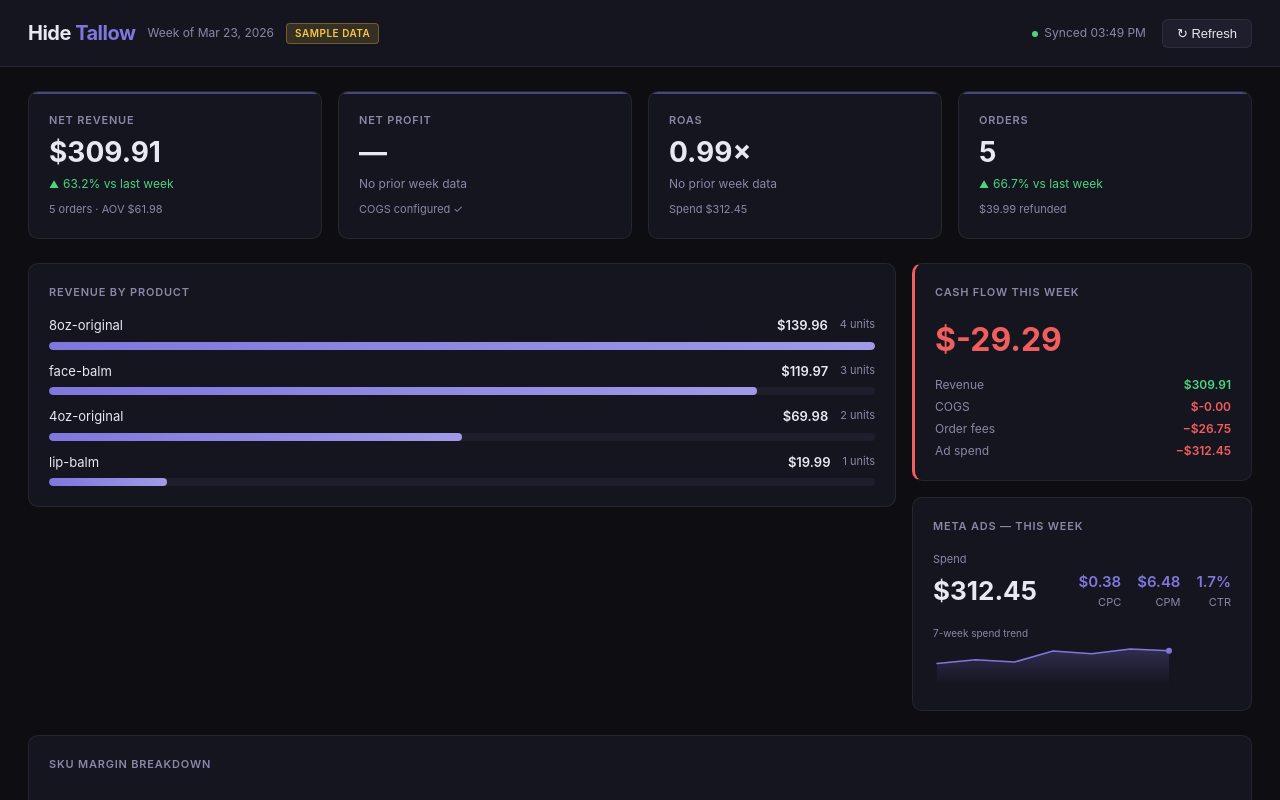
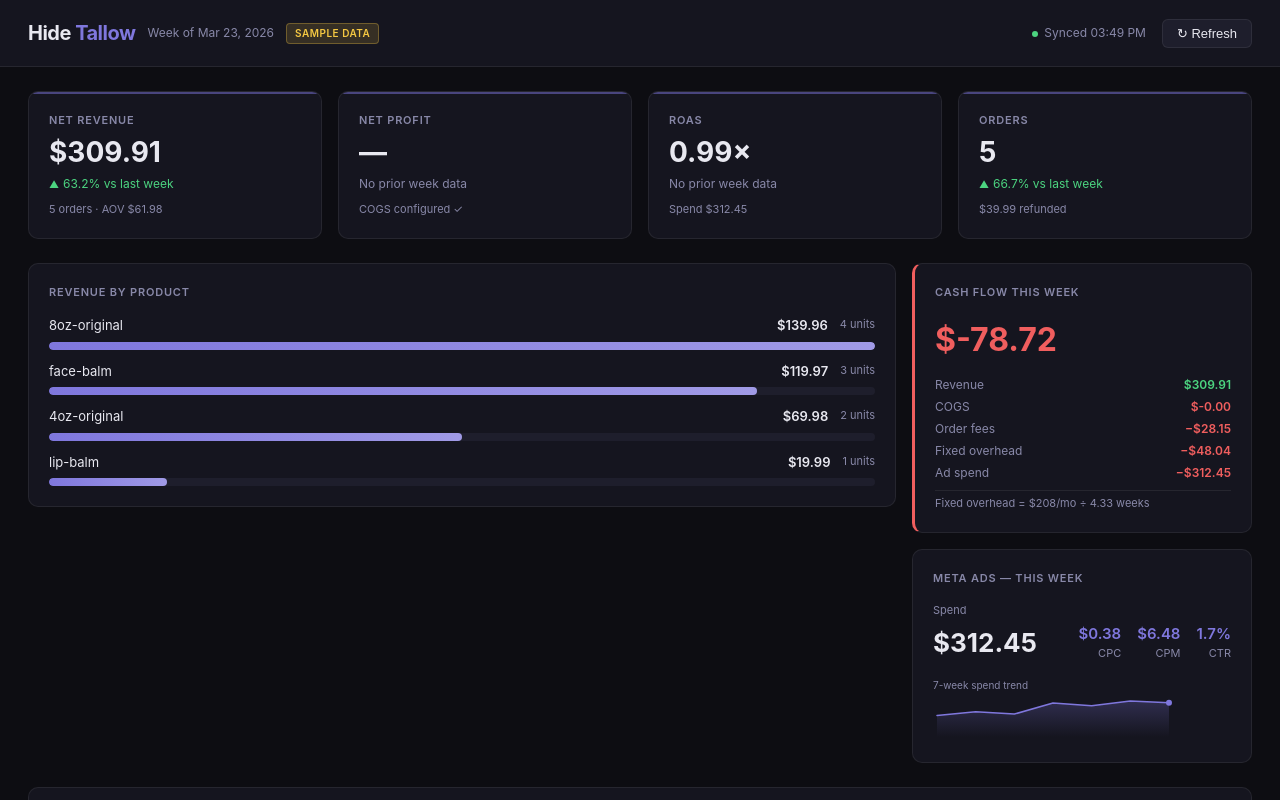
Before and after one commit to carminedicesare/tallow-dashboard, a React (Vite) app: page / in a window 1280 px wide. Shown: the top 800 px of the page. Built offline with nearby package versions, Linux system fonts and the light colour scheme; no server answers.

Commit message:
Add monthly fixed costs (3PL mgmt , storage , Shopify ), show in cash flow

```diff
--- a/src/App.jsx
+++ b/src/App.jsx
@@ -2,6 +2,7 @@ import { useState, useEffect, useCallback, useRef } from 'react'
 import { getShopifyData } from './services/shopifyService.js'
 import { getMetaData }    from './services/metaService.js'
 import { askClaude }      from './services/claudeService.js'
+import { MONTHLY_FIXED }  from './cogsConfig.js'
 
 // ─── Constants ────────────────────────────────────────────────────────────────
 const CACHE_KEY    = 'tallow_dashboard_cache'
@@ -388,9 +389,13 @@ export default function App() {
   const orderChange    = pctChange(curr?.orderCount, prev?.orderCount)
   const netProfitChange = pctChange(curr?.netProfit, prev?.netProfit)
 
-  // Cash flow = net revenue - all costs (COGS + order fees) - ad spend
+  // Weekly fixed costs (monthly ÷ 4.33 weeks)
+  const totalMonthlyFixed = Object.values(MONTHLY_FIXED).reduce((s, v) => s + v, 0)
+  const weeklyFixed = totalMonthlyFixed / 4.33
+
+  // Cash flow = net revenue - all costs (COGS + order fees + fixed overhead) - ad spend
   const cashFlow = curr
-    ? curr.netRevenue - curr.totalAllCosts - (metaData?.spend || 0)
+    ? curr.netRevenue - curr.totalAllCosts - (metaData?.spend || 0) - weeklyFixed
     : null
 
   // ── Render ─────────────────────────────────────────────────────────────────
@@ -489,16 +494,20 @@ export default function App() {
                 </div>
                 <div className="cash-flow-sub" style={{ marginTop: 12, display: 'flex', flexDirection: 'column', gap: 4 }}>
                   {[
-                    { label: 'Revenue',    val: curr.netRevenue,      color: 'var(--green)' },
-                    { label: 'COGS',       val: -curr.totalCOGS,      color: 'var(--red)' },
-                    { label: 'Order fees', val: -curr.totalOrderFees,  color: 'var(--red)' },
-                    { label: 'Ad spend',   val: -(metaData?.spend||0), color: 'var(--red)' },
+                    { label: 'Revenue',          val: curr.netRevenue,       color: 'var(--green)' },
+                    { label: 'COGS',             val: -curr.totalCOGS,       color: 'var(--red)' },
+                    { label: 'Order fees',       val: -curr.totalOrderFees,  color: 'var(--red)' },
+                    { label: 'Fixed overhead',   val: -weeklyFixed,          color: 'var(--red)' },
+                    { label: 'Ad spend',         val: -(metaData?.spend||0), color: 'var(--red)' },
                   ].map(({ label, val, color }) => (
                     <div key={label} style={{ display: 'flex', justifyContent: 'space-between', fontSize: 12 }}>
                       <span style={{ color: 'var(--text-dim)' }}>{label}</span>
                       <span style={{ color, fontWeight: 600 }}>{val < 0 ? `−${fmt(Math.abs(val), 2)}` : fmt(val, 2)}</span>
                     </div>
                   ))}
+                  <div style={{ borderTop: '1px solid var(--border)', marginTop: 4, paddingTop: 4, display: 'flex', justifyContent: 'space-between', fontSize: 11, color: 'var(--text-dim)' }}>
+                    <span>Fixed overhead = ${totalMonthlyFixed}/mo ÷ 4.33 weeks</span>
+                  </div>
                 </div>
               </div>
 
--- a/src/cogsConfig.js
+++ b/src/cogsConfig.js
@@ -61,37 +61,38 @@ export const COGS = {
     category: 'On The Go Tin',
   },
 
-  // ── Daily Bar ──────────────────────────────────────────────────────────────
+  // ── Daily Bar ($5.00 manufacturing flat rate from producer) ──────────────
   'DailyBar_Lavender': {
     name: 'Daily Bar — Lavender',
-    unitCost: 4.05,
+    unitCost: 5.00,
     price: 15.00,
     category: 'Daily Bar',
   },
   'DailyBar_Lemongrass': {
     name: 'Daily Bar — Lemongrass',
-    unitCost: 4.05,
+    unitCost: 5.00,
     price: 15.00,
     category: 'Daily Bar',
   },
 
-  // ── Pocket Stick ──────────────────────────────────────────────────────────
+  // ── Pocket Stick (self-manufactured, raw materials only) ─────────────────
+  // Tube $0.44 + Tallow $0.003 + Beeswax $0.06 + Label $0.19 = $0.69
   'PocketStick_Spearmint': {
     name: 'Pocket Stick — Spearmint',
-    unitCost: 3.05,
-    price: 12.00,
+    unitCost: 0.69,
+    price: 6.00,
     category: 'Pocket Stick',
   },
   'PocketStick_Unscented': {
     name: 'Pocket Stick — Unscented',
-    unitCost: 3.05,
-    price: 11.00,
+    unitCost: 0.69,
+    price: 5.00,
     category: 'Pocket Stick',
   },
   'PocketStick_Vanilla': {
     name: 'Pocket Stick — Vanilla',
-    unitCost: 3.05,
-    price: 12.00,
+    unitCost: 0.69,
+    price: 6.00,
     category: 'Pocket Stick',
   },
 }
@@ -103,7 +104,7 @@ export const ORDER_FEES = {
   threepl_first_item:      2.50,   // 3PL pick fee for first item
   threepl_additional_item: 0.50,   // 3PL pick fee for each additional item
   packaging:               0.30,   // box/mailer per order
-  shopify_processing_rate: 0.025,  // 2.5% of order total
+  shopify_processing_rate: 0.029,  // 2.9% Shopify Basic plan
   shopify_processing_flat: 0.30,   // flat $0.30 per transaction
 }
 
@@ -111,5 +112,8 @@ export const ORDER_FEES = {
 // Used to show true net profit. Update as needed.
 
 export const MONTHLY_FIXED = {
-  shopify_subscription: 39,  // update to your actual plan ($39 Basic / $105 Shopify / $399 Advanced)
+  shopify_subscription:   29,   // Basic plan paid annually ($348/yr = $29/mo)
+  threepl_account_mgmt:  100,   // $25/week × 4
+  threepl_storage:        79,   // $19.25/week × 4 (approx)
+  // total fixed: $208/mo
 }
```
